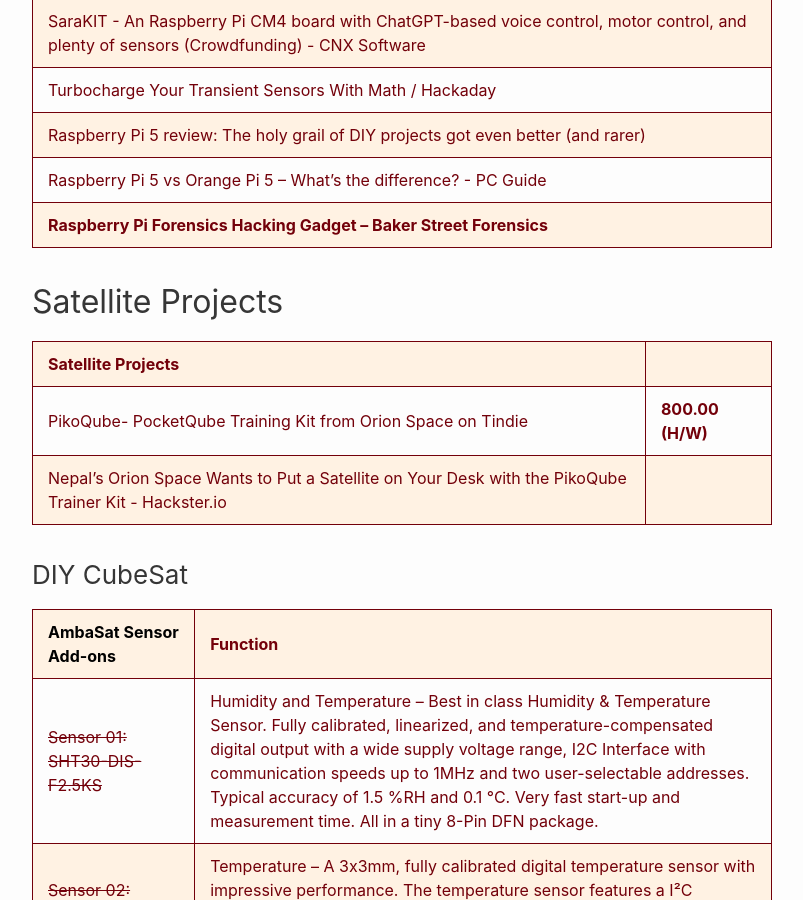
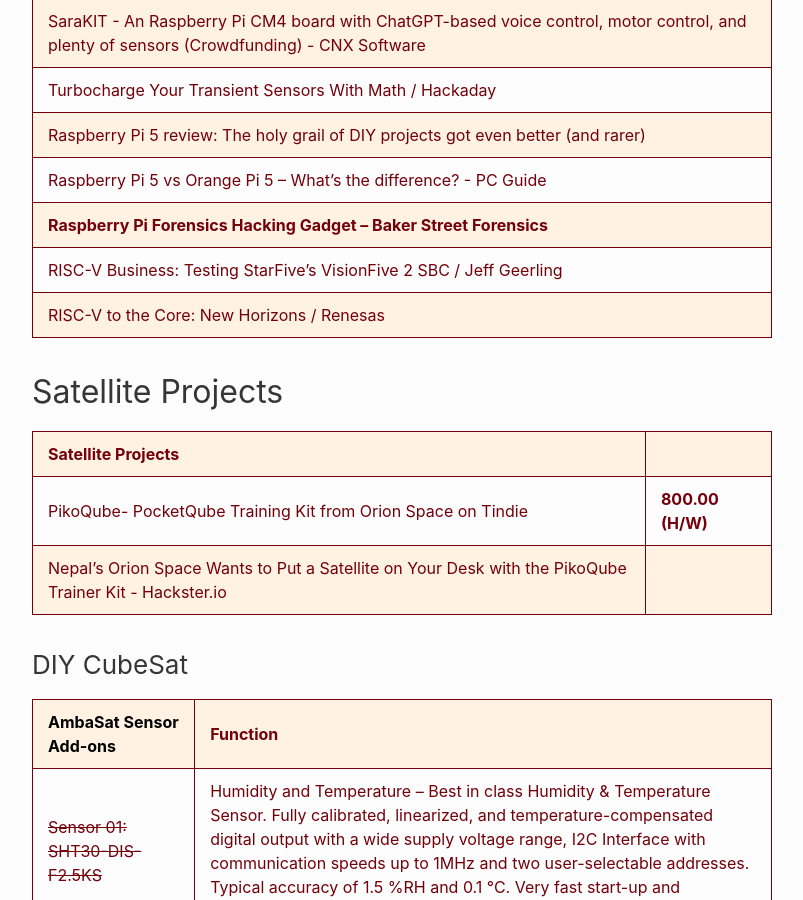
Before and after one commit to RalphHightower/RalphHightower, a Jekyll site: the page built from HardwareLinks.md, in a window 1280 px wide and 900 px high, scrolled down 37439 px. Shown: the whole window, without its empty margins (238-1041 px from the left). Built offline with Jekyll 4.4.1, drawn with Linux system fonts in a browser that asks for light colours; our own code applies the rules of GitHub Pages for plain Markdown files.

Commit message:
[docs](doc): HardwareLinks(extended description)

```diff
--- a/HardwareLinks.md
+++ b/HardwareLinks.md
@@ -648,7 +648,7 @@
 | [7-inch and 10.1-inch industrial panel PCs feature Raspberry Pi 5 SBC - CNX Software](https://www.cnx-software.com/2023/11/24/7-inch-10-1-inch-industrial-panel-pcs-raspberry-pi-5-sbc/ ) |
 | [Banana Pi BPI-R4: New 5G and WiFi 7 compatible router board launches for just over US$100 - NotebookCheck.net News](https://www.notebookcheck.net/Banana-Pi-BPI-R4-New-5G-and-WiFi-7-compatible-router-board-launches-for-just-over-US-100.772689.0.html ) |
 | [A PCIe Coral TPU FINALLY works on Raspberry Pi 5 / Jeff Geerling](https://www.jeffgeerling.com/blog/2023/pcie-coral-tpu-finally-works-on-raspberry-pi-5 ) |
-| [Banana Pi BPI-M7 - A thin Rockchip RK3588 SBC with dual 2.5GbE, M.2 NVMe storage, HDMI 2.1, and more - CNX Software](https://www.cnx-software.com/2023/11/22/banana-pi-bpi-m7-thin-4 rhuman-machine-interface-display-to-be-powered-by-a-raspberry-pi-5-1d6e0dd3ee4d ) |
+| [Banana Pi BPI-M7 - A thin Rockchip RK3588 SBC with dual 2.5GbE, M.2 NVMe storage, HDMI 2.1, and more - CNX Software](https://www.cnx-software.com/2023/11/22/banana-pi-bpi-m7-thin-4rhuman-machine-interface-display-to-be-powered-by-a-raspberry-pi-5-1d6e0dd3ee4d ) |
 | [Pi-lomar - 3D Printed Working Miniature Observatory Using Raspberry Pi](https://www.instructables.com/Pi-lomar-3D-Printed-Working-Miniature-Observatory-/ ) |
 | **[KWS-302WF whole house WiFi power meter supports up to 63A, power control, features a color display - CNX Software](https://www.cnx-software.com/2023/11/23/kws-302wf-whole-house-wifi-power-meter-63a-power-control-color-display/ )** |
 | [SaraKIT - An Raspberry Pi CM4 board with ChatGPT-based voice control, motor control, and plenty of sensors (Crowdfunding) - CNX Software](https://www.cnx-software.com/2023/11/20/sarakit-raspberry-pi-cm4-chatgpt-motor-control-sensors/ ) |
@@ -656,6 +656,8 @@
 | [Raspberry Pi 5 review: The holy grail of DIY projects got even better (and rarer)](https://www.xda-developers.com/raspberry-pi-5-review/ ) |
 | [Raspberry Pi 5 vs Orange Pi 5 – What's the difference? - PC Guide](https://www.pcguide.com/raspberry-pi/raspberry-pi-5-vs-orange-pi-5/ ) |
 | **[Raspberry Pi Forensics Hacking Gadget – Baker Street Forensics](https://bakerstreetforensics.com/2023/07/01/raspberry-pi-forensics-hacking-gadget/ )** |
+| [RISC-V Business: Testing StarFive's VisionFive 2 SBC / Jeff Geerling](https://www.jeffgeerling.com/blog/2023/risc-v-business-testing-starfives-visionfive-2-sbc ) |
+| [RISC-V to the Core: New Horizons / Renesas](https://www.renesas.com/us/en/blogs/risc-v-core-new-horizons ) |
 
 [^21]: • 1.5GHz quad-core 64-bit ARM Cortex-A72 CPU (Roughly 3× performance)<br />• 1GB, 2GB, or 4GB of LPDDR4 SDRAM<br />• Full-throughput Gigabit Ethernet<br />• Dual-band 802.11ac wireless networking<br />• Bluetooth 5.0<br />• Two USB 3.0 and two USB 2.0 ports<br />• Dual monitor support, at resolutions up to 4K<br />• VideoCore VI graphics, supporting OpenGL ES 3.x<br />• 4Kp60 hardware decode of HEVC video<br />Complete compatibility with earlier Raspberry Pi products
 
```
